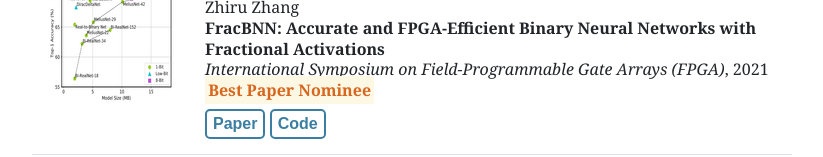
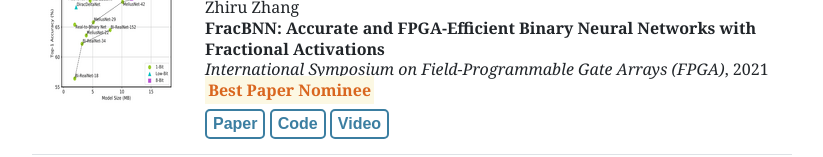
Before and after one commit to ychzhang/ychzhang.github.io, a plain HTML site: page index.html in a window 1280 px wide. Shown: the part 643-800 px from the top of the page, without its empty margins (228-1051 px from the left). Drawn offline with nearby package versions, Linux system fonts and the light colour scheme.

Commit message:
add link to the FracBNN Youtube video

```diff
--- a/index.html
+++ b/index.html
@@ -112,6 +112,7 @@
             <div class="link">
               <a class="btn btn-primary outline" href="https://arxiv.org/abs/2012.12206" target="_blank">Paper</a>
               <a class="btn btn-primary outline" href="https://github.com/cornell-zhang/FracBNN" target="_blank">Code</a>
+              <a class="btn btn-primary outline" href="https://www.youtube.com/watch?v=YOFTz2FnqBs" target="_blank">Video</a>
             </div>
           </td>
         </tr>
```
